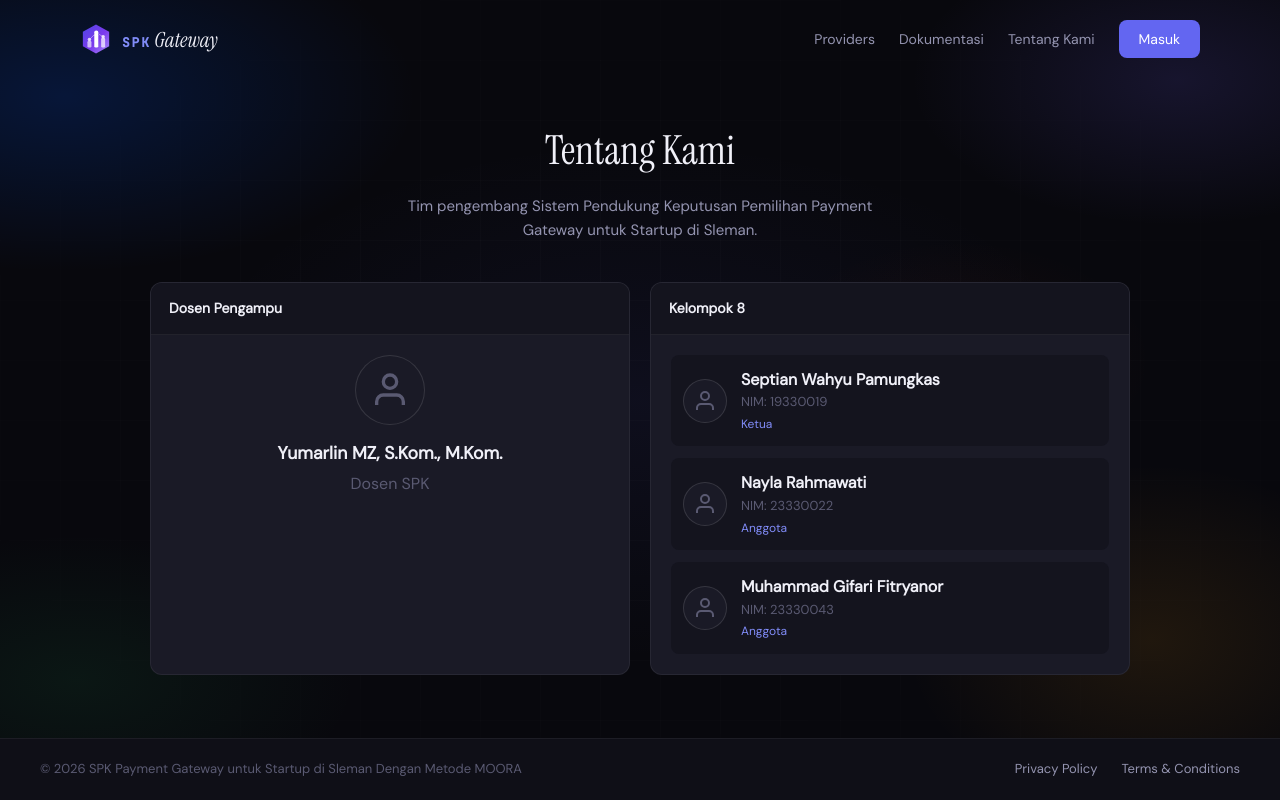
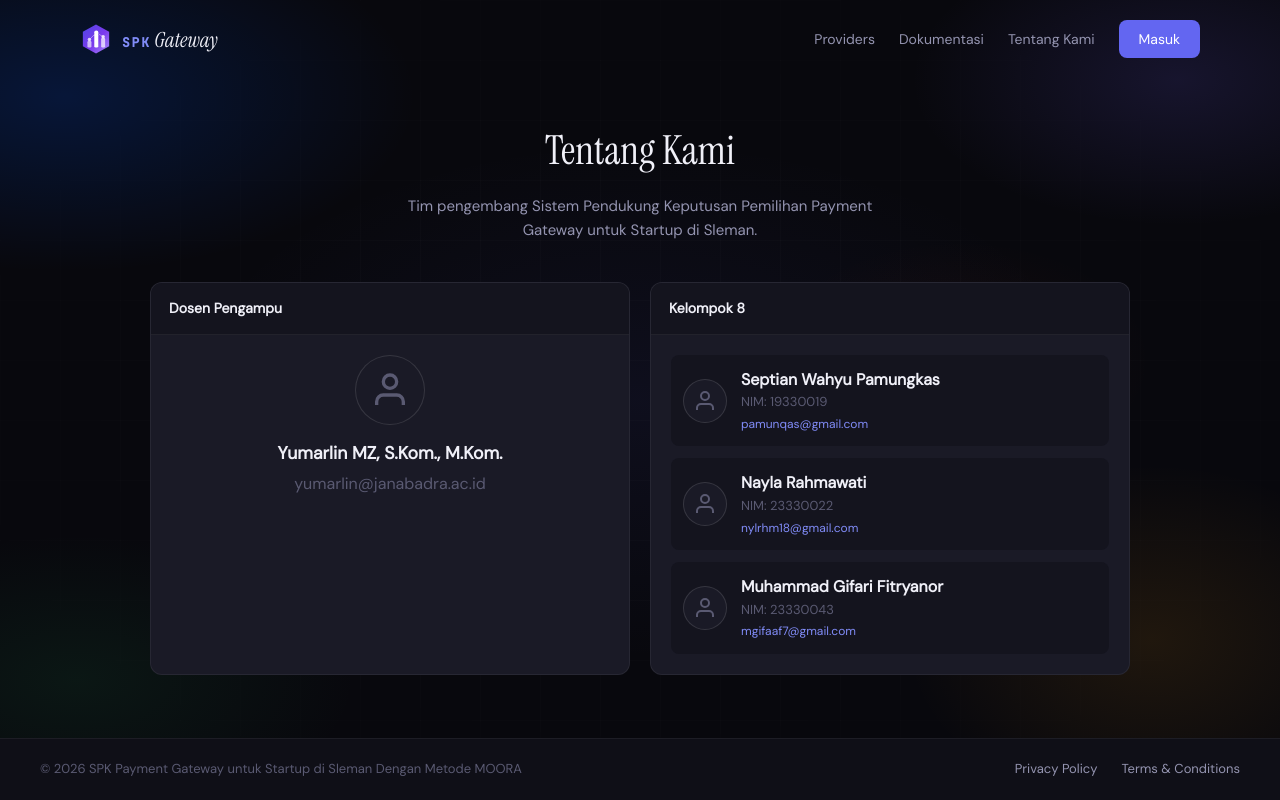
Before and after one commit to pamunqas/spk-app, a Next.js app: page /developer in a window 1280 px wide. Built offline with nearby package versions, Linux system fonts and the light colour scheme.

Commit message:
fix: change team to show email instead of role, update dosen email

```diff
--- a/app/developer/page.tsx
+++ b/app/developer/page.tsx
@@ -7,19 +7,24 @@ export default function DeveloperPage() {
     {
       name: 'Septian Wahyu Pamungkas',
       nim: '19330019',
-      role: 'Ketua',
+      email: 'pamunqas@gmail.com',
     },
     {
       name: 'Nayla Rahmawati',
       nim: '23330022',
-      role: 'Anggota',
+      email: 'nylrhm18@gmail.com',
     },
     {
       name: 'Muhammad Gifari Fitryanor',
       nim: '23330043',
-      role: 'Anggota',
+      email: 'mgifaaf7@gmail.com',
     },
   ]
+
+  const dosen = {
+    name: 'Yumarlin MZ, S.Kom., M.Kom.',
+    email: 'yumarlin@janabadra.ac.id',
+  }
 
   return (
     <div className="landing-page">
@@ -47,8 +52,8 @@ export default function DeveloperPage() {
                     <circle cx="12" cy="7" r="4"/>
                   </svg>
                 </div>
-                <h2>Yumarlin MZ, S.Kom., M.Kom.</h2>
-                <p>Dosen SPK</p>
+                <h2>{dosen.name}</h2>
+                <p>{dosen.email}</p>
               </div>
             </div>
           </div>
@@ -70,7 +75,7 @@ export default function DeveloperPage() {
                     <div className="dev-member-info">
                       <div style={{ fontWeight: 600, fontSize: '1rem' }}>{member.name}</div>
                       <div style={{ color: 'var(--text-3)', fontSize: 13 }}>NIM: {member.nim}</div>
-                      <div style={{ color: 'var(--primary-light)', fontSize: 12, marginTop: 2 }}>{member.role}</div>
+                      <div style={{ color: 'var(--primary-light)', fontSize: 12, marginTop: 2 }}>{member.email}</div>
                     </div>
                   </div>
                 ))}
```
